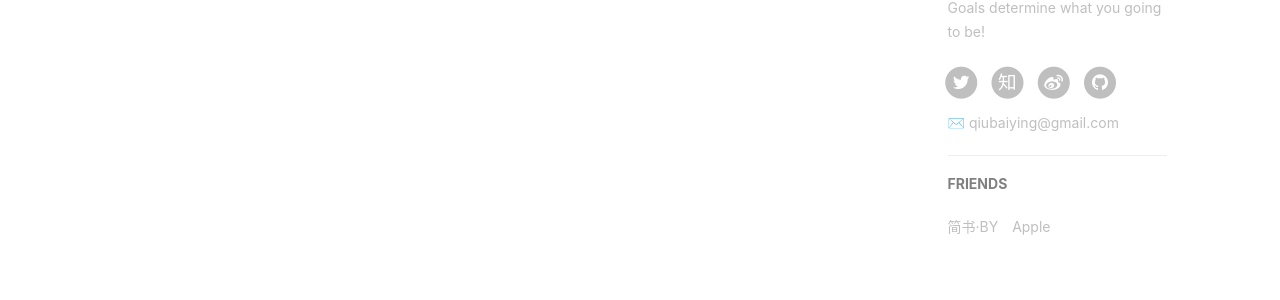
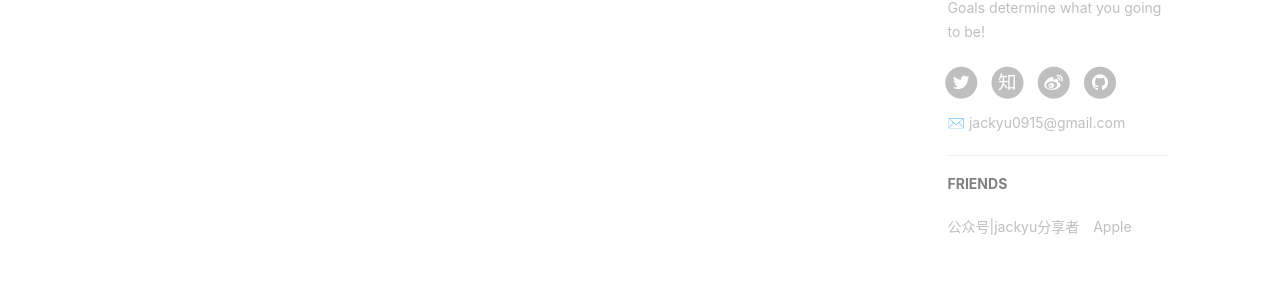
Before and after one commit to yyzz221/jackyu0915.github.io, a Jekyll site: the page built from index.html, in a window 1280 px wide. Shown: the part 777-1077 px from the top of the page. Built offline with Jekyll 4.4.1, drawn with Linux system fonts in a browser that asks for light colours; nearby versions of some CDN libraries; the list of posts is cut into pages by our own code; comment, search, counter and statistics services are not loaded.

Commit message:
Update _config.yml
修改为自己的东西

```diff
--- a/_config.yml
+++ b/_config.yml
@@ -2,7 +2,7 @@
 title: JackYu Blog
 SEOTitle: JackYu的博客 | JackYu Blog
 header-img: img/background.png
-email: qiubaiying@gmail.com
+email: jackyu0915@gmail.com
 description: "Every failure is leading towards success."
 keyword: "JackYu Blog, jack的博客"
 url: "http://jackyu0915.github.io"          # your host, for absolute URL
@@ -97,8 +97,8 @@ service-worker: true
 # Friends
 friends: [
    {
-        title: "简书·BY",
-        href: "http://www.jianshu.com/u/e71990ada2fd"
+        title: "公众号|jackyu分享者",
+        href: "https://mp.weixin.qq.com/mp/profile_ext?action=home&__biz=MzU3NTI4NzEwNw==&scene=124#wechat_redirect"
     },{
         title: "Apple",
         href: "https://apple.com"
```
